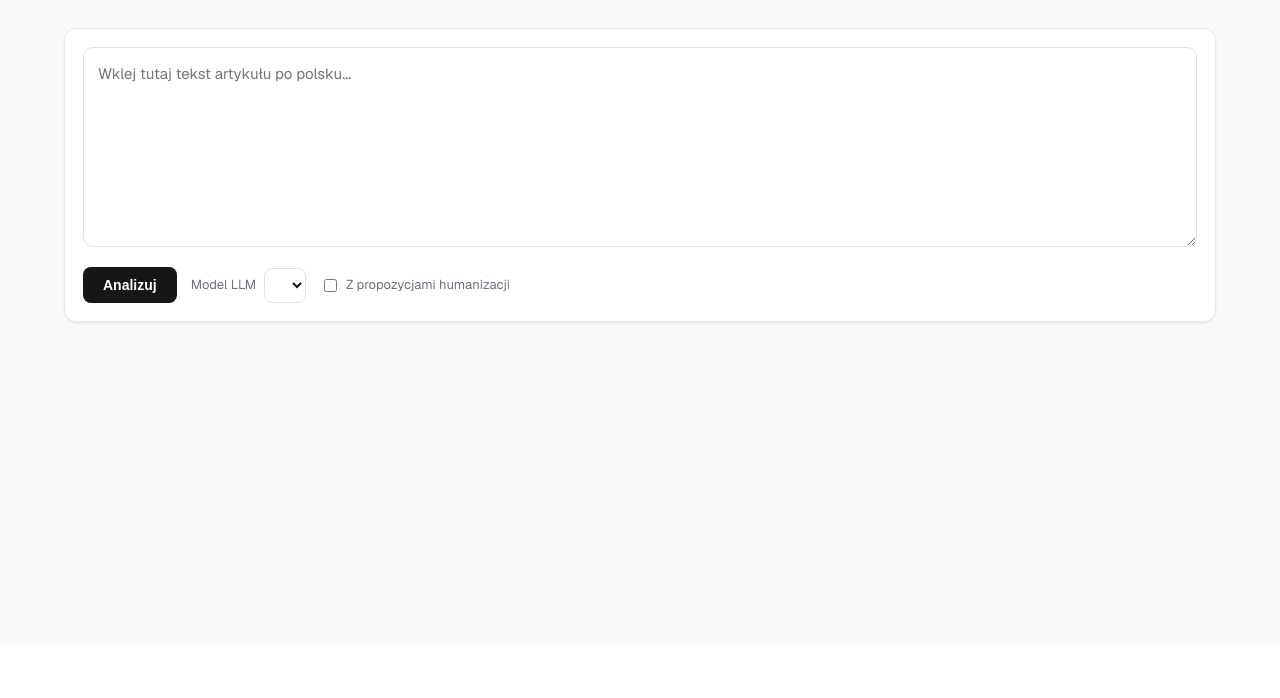
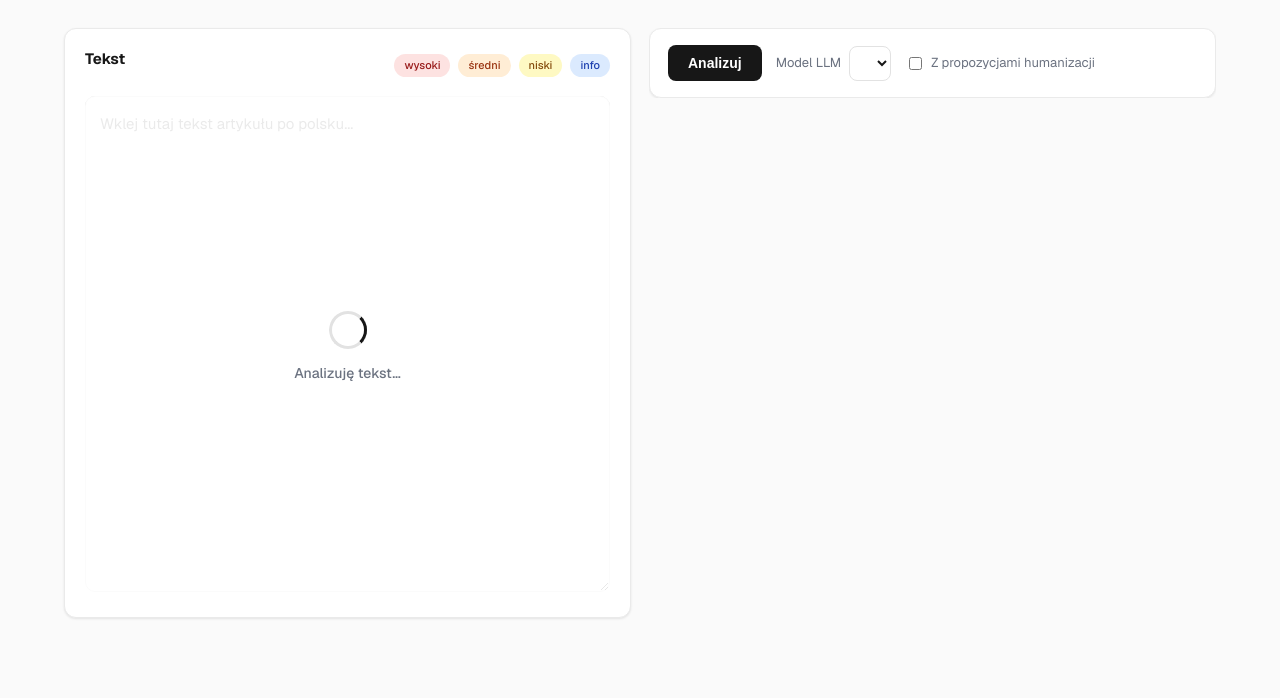
Before and after one commit to ArturDab/detektor_ai, a FastAPI app: page / in a window 1280 px wide. Shown: the part 156-854 px from the top of the page. Before the commit the page ends 479 px from the top, so only its background shows below. Run offline with FastAPI, Linux system fonts and the light colour scheme; data that the repository does not hold is empty.

Commit message:
UI: jedno okno tekstu, sterowanie w prawej kolumnie, fix popovera (#11)
Jedno okno tekstu (wsad/spinner/podświetlenia), sterowanie i oceny w prawej kolumnie (oceny ukryte do analizy), stały slot podglądu w popoverze oraz zasada auto-merge w CLAUDE.md.

```diff
--- a/src/detektor_web/static/app.js
+++ b/src/detektor_web/static/app.js
@@ -324,7 +324,7 @@
   $("pop-quote").textContent = quote.length > 60 ? quote.slice(0, 60) + "…" : quote;
   $("pop-reason").textContent = f.message + (f.suggestion ? "  →  " + f.suggestion : "");
   $("pop-input").value = "";
-  $("pop-preview").classList.add("hidden");
+  $("pop-preview").innerHTML = PREVIEW_HINT;
   positionPopover(anchor);
 
   // Propozycje policzone juz przy analizie -> pokazujemy od razu, bez dogenerowywania.
@@ -402,6 +402,15 @@
   }
 }
 
+// Tryby lewego okna: edycja (textarea), ladowanie (spinner), podglad (podswietlenia).
+function setLeftMode(mode) {
+  $("text").classList.toggle("hidden", mode !== "edit");
+  $("text-loader").classList.toggle("hidden", mode !== "loading");
+  $("highlighted").classList.toggle("hidden", mode !== "view");
+  $("legend").classList.toggle("hidden", mode !== "view");
+  $("edit-text").classList.toggle("hidden", mode !== "view");
+}
+
 async function analyze() {
   const text = $("text").value.trim();
   if (!text) {
@@ -412,6 +421,7 @@
   $("analyze").classList.add("loading");
   $("status").textContent = "Analizuję...";
   closePopover();
+  setLeftMode("loading");
   try {
     const humanize = $("with-humanize").checked;
     if (humanize) $("status").textContent = "Analizuję i generuję propozycje…";
@@ -426,8 +436,10 @@
     }
     const report = await resp.json();
     renderReport(report);
+    setLeftMode("view");
     $("status").textContent = `Gotowe (${report.word_count} słów).`;
   } catch (e) {
+    setLeftMode("edit");
     $("status").textContent = "Błąd: " + e.message;
   } finally {
     $("analyze").disabled = false;
@@ -457,9 +469,14 @@
 // ---------- Wiazanie zdarzen ----------
 
 $("analyze").addEventListener("click", analyze);
-$("reanalyze").addEventListener("click", analyze);
 $("humanize-all").addEventListener("click", humanizeAll);
 $("copy-all").addEventListener("click", copyAll);
+$("edit-text").addEventListener("click", () => {
+  $("text").value = CURRENT.text || $("text").value;
+  setLeftMode("edit");
+  closePopover();
+  $("text").focus();
+});
 
 $("highlighted").addEventListener("click", (e) => {
   const mark = e.target.closest("mark[data-idx]");
@@ -516,10 +533,9 @@
   const j = Number(opt.dataset.prop);
   if (f && props[j] != null) {
     $("pop-preview").innerHTML = previewHTML(f, props[j]);
-    $("pop-preview").classList.remove("hidden");
   }
 });
-$("pop-list").addEventListener("mouseout", () => $("pop-preview").classList.add("hidden"));
+$("pop-list").addEventListener("mouseout", () => ($("pop-preview").innerHTML = PREVIEW_HINT));
 $("pop-apply").addEventListener("click", () => {
   const val = $("pop-input").value.trim();
   if (val) applyReplacement(Number($("popover").dataset.idx), val);
--- a/src/detektor_web/static/style.css
+++ b/src/detektor_web/static/style.css
@@ -85,29 +85,6 @@
   box-shadow: var(--shadow);
 }
 
-/* ---------- Input ---------- */
-.input-pane { padding: 18px; }
-.input-pane textarea {
-  width: 100%;
-  min-height: 200px;
-  resize: vertical;
-  background: #fff;
-  color: var(--text);
-  border: 1px solid var(--border-strong);
-  border-radius: 10px;
-  padding: 14px;
-  font-size: 15px;
-  font-family: inherit;
-  line-height: 1.6;
-  transition: border-color 0.15s, box-shadow 0.15s;
-}
-.input-pane textarea:focus {
-  outline: none;
-  border-color: var(--accent);
-  box-shadow: 0 0 0 3px rgba(23, 23, 23, 0.08);
-}
-.controls { margin-top: 14px; display: flex; align-items: center; gap: 14px; }
-
 button {
   background: var(--accent);
   color: var(--accent-contrast);
@@ -184,16 +161,52 @@
 .col-right {
   flex: 1 1 50%; min-width: 0;
   display: grid; gap: 18px;
-  position: sticky; top: 64px; align-self: flex-start;
-  max-height: calc(100vh - 80px); overflow-y: auto;
+  position: sticky; top: 16px; align-self: flex-start;
+  max-height: calc(100vh - 32px); overflow-y: auto;
 }
-.col-left .highlighted { max-height: calc(100vh - 220px); }
+
+/* Lewa kolumna: jedno okno tekstu (wsad -> spinner -> podswietlenia) */
+.text-pane { padding: 16px 18px; }
+.text-pane-head { display: flex; align-items: center; gap: 12px; margin-bottom: 12px; flex-wrap: wrap; }
+.text-pane-head h3 { margin: 0; font-size: 15px; font-weight: 650; }
+.text-pane-head .legend { margin: 0 0 0 auto; }
+.btn-mini {
+  font-size: 12px; padding: 5px 10px; font-weight: 600;
+  background: #fff; color: var(--text); border: 1px solid var(--border-strong); border-radius: 7px;
+}
+.btn-mini:hover { background: #f5f5f5; opacity: 1; }
+
+.text-box { position: relative; min-height: 62vh; }
+.text-box textarea {
+  width: 100%; height: 62vh; min-height: 300px; resize: vertical;
+  background: #fff; color: var(--text);
+  border: 1px solid var(--border-strong); border-radius: 10px;
+  padding: 14px; font-size: 15px; font-family: inherit; line-height: 1.7;
+  transition: border-color 0.15s, box-shadow 0.15s;
+}
+.text-box textarea:focus { outline: none; border-color: var(--accent); box-shadow: 0 0 0 3px rgba(23, 23, 23, 0.08); }
+.text-box .highlighted { min-height: 62vh; max-height: calc(100vh - 180px); margin: 0; }
+.text-loader {
+  position: absolute; inset: 0; z-index: 5;
+  display: flex; flex-direction: column; gap: 14px; align-items: center; justify-content: center;
+  background: rgba(255, 255, 255, 0.85); border-radius: 10px;
+}
+.loader-cap { color: var(--muted); font-size: 14px; font-weight: 500; }
+.spinner-lg {
+  width: 38px; height: 38px; border: 3px solid var(--border-strong);
+  border-top-color: var(--accent); border-radius: 50%; animation: spin 0.8s linear infinite;
+}
+
+/* Prawa kolumna: panel sterowania (Analizuj na gorze) */
+.controls-card { padding: 16px 18px; display: flex; align-items: center; gap: 14px; flex-wrap: wrap; }
 
 @media (max-width: 900px) {
   .two-col { flex-direction: column; }
   .col-left, .col-right { flex-basis: auto; width: 100%; }
   .col-right { position: static; max-height: none; overflow: visible; }
-  .col-left .highlighted { max-height: 460px; }
+  .text-box, .text-box textarea, .text-box .highlighted { min-height: 360px; }
+  .text-box textarea { height: 360px; }
+  .text-box .highlighted { max-height: 460px; }
 }
 
 /* ---------- Verdict 2x2 ---------- */
@@ -327,7 +340,7 @@
   margin-top: 8px; padding: 9px 11px; border-radius: 8px;
   background: #f0fdf4; border: 1px solid #bbf7d0; font-size: 13.5px; line-height: 1.6;
 }
-.prop-preview {
+.prop-preview, .pop-preview {
   box-sizing: border-box; height: 92px; overflow-y: auto;
 }
 .prop-preview-hint { color: var(--muted); font-style: italic; }
@@ -341,7 +354,6 @@
 .prop-custom-inline button { font-size: 12.5px; padding: 7px 12px; border-radius: 7px; }
 
 /* ---------- Actions / humanize ---------- */
-.actions { display: flex; align-items: center; gap: 12px; }
 .btn-secondary {
   background: #fff; color: var(--text); border: 1px solid var(--border-strong);
   font-weight: 600; font-size: 14px; padding: 9px 16px; border-radius: 8px;
--- a/src/detektor_web/templates/index.html
+++ b/src/detektor_web/templates/index.html
@@ -25,9 +25,32 @@
   </header>
 
   <main class="layout">
-    <section class="input-pane card">
+    <div class="two-col">
+      <div class="col-left">
+        <div class="panel card text-pane">
+          <div class="text-pane-head">
+            <h3>Tekst</h3>
+            <button id="edit-text" class="btn-mini hidden">Edytuj / wklej nowy</button>
+            <div id="legend" class="legend hidden">
+              <span class="chip sev-high">wysoki</span>
+              <span class="chip sev-medium">średni</span>
+              <span class="chip sev-low">niski</span>
+              <span class="chip sev-info">info</span>
+            </div>
+          </div>
+          <div class="text-box">
             <textarea id="text" placeholder="Wklej tutaj tekst artykułu po polsku..."></textarea>
-      <div class="controls">
+            <div id="highlighted" class="highlighted hidden"></div>
+            <div id="text-loader" class="text-loader hidden">
+              <span class="spinner-lg"></span>
+              <span class="loader-cap">Analizuję tekst…</span>
+            </div>
+          </div>
+        </div>
+      </div>
+
+      <div class="col-right">
+        <div class="controls-card card">
           <button id="analyze">Analizuj</button>
           <label class="model-pick">Model LLM
             <select id="model"></select>
@@ -37,31 +60,14 @@
           </label>
           <span id="status" class="status"></span>
         </div>
-    </section>
 
-    <section id="results" class="results hidden">
+        <div id="results" class="results hidden">
           <div class="results-bar card">
             <button id="copy-all" class="btn-copy">Kopiuj cały tekst</button>
-        <button id="reanalyze" class="btn-secondary">Pełna ocena (LLM)</button>
             <button id="humanize-all" class="btn-secondary">Humanizuj wszystko</button>
             <span id="humanize-status" class="status"></span>
           </div>
 
-      <div class="two-col">
-        <div class="col-left">
-          <div class="panel card">
-            <h3>Tekst z podświetleniami</h3>
-            <div class="legend">
-              <span class="chip sev-high">wysoki</span>
-              <span class="chip sev-medium">średni</span>
-              <span class="chip sev-low">niski</span>
-              <span class="chip sev-info">info</span>
-            </div>
-            <div id="highlighted" class="highlighted"></div>
-          </div>
-        </div>
-
-        <div class="col-right">
           <div id="verdict" class="verdict card">
             <div id="verdict-headline" class="verdict-headline"></div>
             <div id="verdict-sub" class="verdict-sub"></div>
@@ -113,7 +119,7 @@
           </div>
         </div>
       </div>
-    </section>
+    </div>
   </main>
 
   <div id="popover" class="popover hidden">
@@ -123,7 +129,7 @@
     </div>
     <div id="pop-reason" class="pop-reason"></div>
     <div id="pop-list" class="pop-list"></div>
-    <div id="pop-preview" class="pop-preview hidden"></div>
+    <div id="pop-preview" class="pop-preview"></div>
     <div class="pop-custom">
       <input id="pop-input" type="text" placeholder="Wpisz własną wersję..." />
       <button id="pop-apply">Zastosuj</button>
```
Also changed, not shown: CLAUDE.md (+1 -0 lines). Lines whose indentation alone changed are shown as unchanged.
